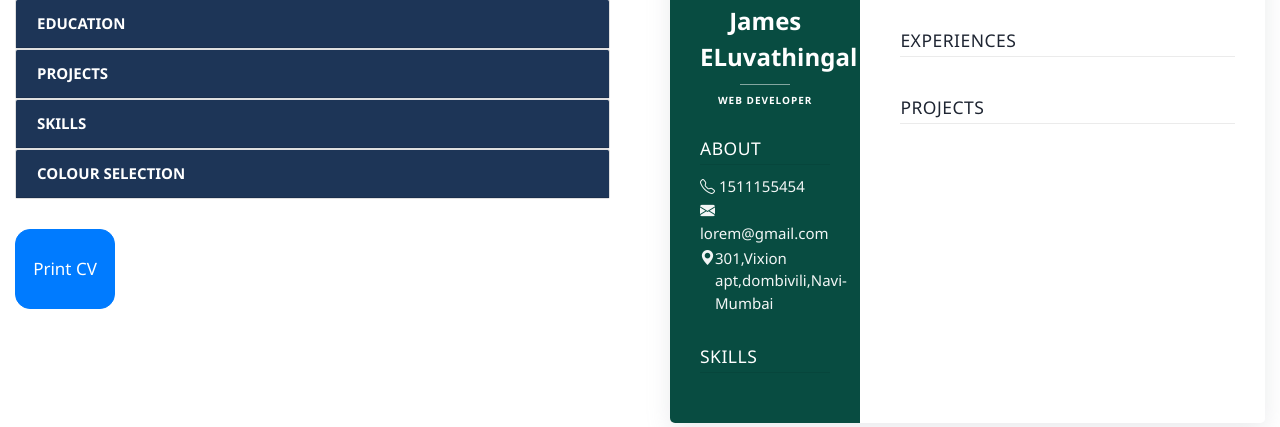
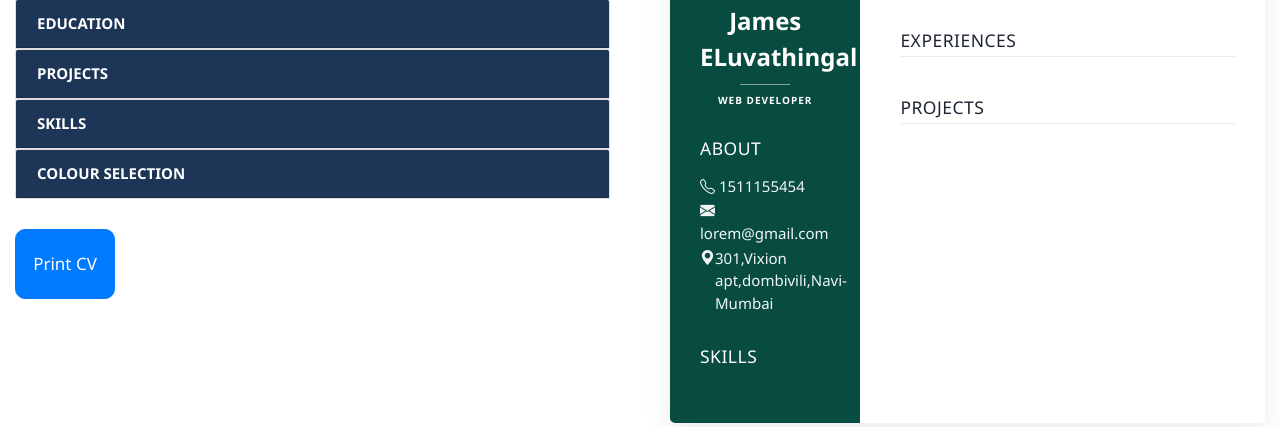
Before and after one commit to CaptainDwakea/Resumatic, a PHP site: page /Templates/resume2.php in a window 1280 px wide. Shown: the part 311-738 px from the top of the page. Run offline with PHP 8.4, Linux system fonts and the light colour scheme; some libraries are stand-ins or nearby versions.

Commit message:
template done

```diff
--- a/Templates/assets/css/main.css
+++ b/Templates/assets/css/main.css
@@ -149,7 +149,7 @@ button{
     font-size: 100px;
 }
 .btn-primary{
-    height: 80px;
+    height: 70px;
     width: 100px;
     border-radius: 50px;
     font-size: 20px;
--- a/Templates/resume2.php
+++ b/Templates/resume2.php
@@ -100,7 +100,7 @@
        button.print-btn.btn.btn-primary {
     align-self: center;
     font-size: 17px;
-    border-radius: 15px;
+    border-radius: 10px;
 }
     </style>
 </head>
```
